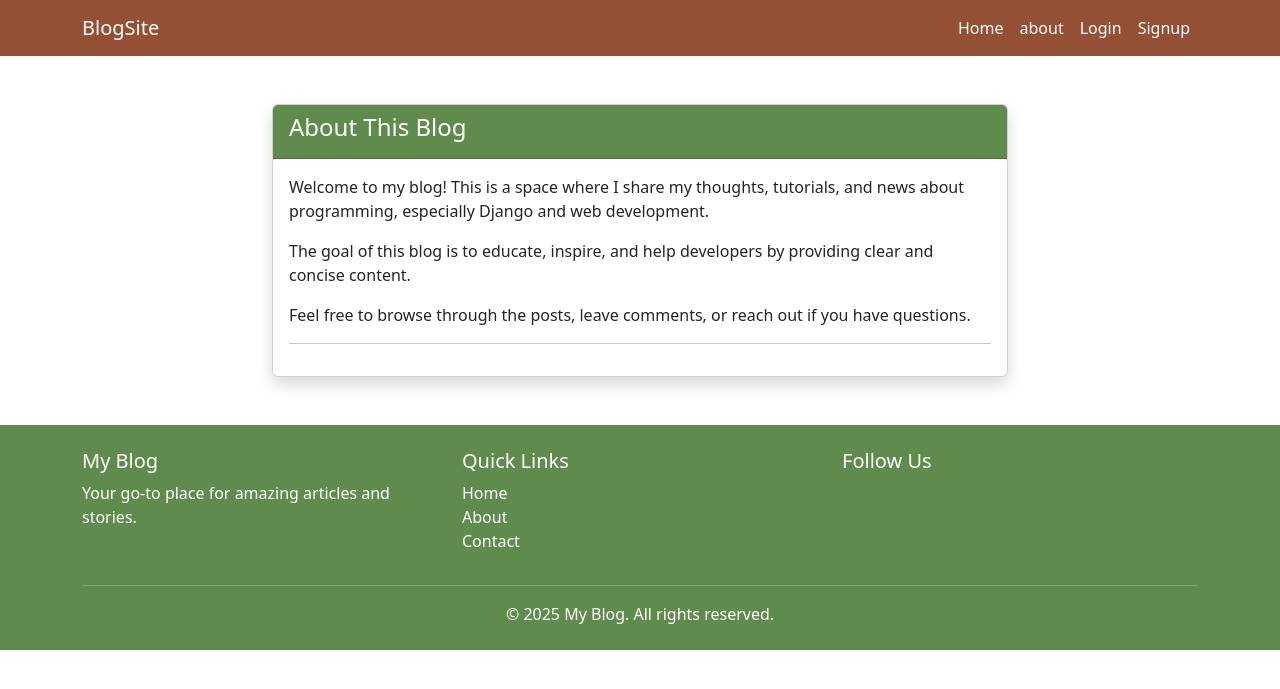
After one commit to RadiAbdelaziz/Django-Blog, a Django app: page /accounts/about/ in a window 1280 px wide. The commit adds this page. Shown: the top 689 px of the page. Run offline with Django 5.2, Linux system fonts and the light colour scheme.

```diff
--- a/accounts/urls.py
+++ b/accounts/urls.py
@@ -1,9 +1,9 @@
 from django.urls import path
-from accounts.views import register_view , login_view , logout_view , updated_view
-
+from . import views
 urlpatterns = [
-    path("register/" , register_view , name="register" ),
-    path("login/" , login_view , name="login" ),
-    path("logout/" , logout_view , name="logout" ),
-    path("update/" , updated_view , name="update" ),
+    path("register/" , views.register_view , name="register" ),
+    path("login/" , views.login_view , name="login" ),
+    path("logout/" , views.logout_view , name="logout" ),
+    path("update/" , views.updated_view , name="update" ),
+    path("about/" , views.about_view , name="about" ),
 ]
--- a/accounts/views.py
+++ b/accounts/views.py
@@ -50,3 +50,6 @@ def updated_view(req):
         form = UpdatedForm()
 
     return render(req, "accounts/update_user.html" , {"form" : form})
+
+def about_view(req):
+    return render (req , "blog/about.html")
--- a/static/css/main.css
+++ b/static/css/main.css
@@ -28,7 +28,9 @@
 .btn-success {
     background-color: var(--first-color) !important;
 }
-
+.card-header {
+    background-color: var(--first-color) !important;
+}
 
 footer {
     background-color: var(--first-color);
--- a/templates/base.html
+++ b/templates/base.html
@@ -24,7 +24,7 @@
           <a class="nav-link  text-white" aria-current="page" href="{%  url 'show_post'  %}">Home</a>
         </li>
         <li class="nav-item">
-          <a class="nav-link  text-white" href="#">about</a>
+          <a class="nav-link  text-white" href="{% url 'about' %}">about</a>
         </li>
         <li class="nav-item">
           {% if user.is_authenticated %}
--- /dev/null
+++ b/templates/blog/about.html
@@ -0,0 +1,22 @@
+{% extends 'base.html' %}
+
+{% block content %}
+<div class="container mt-5">
+    <div class="row justify-content-center">
+        <div class="col-md-8">
+            <div class="card shadow">
+                <div class="card-header text-white" style="background-color: #FF9A9A;">
+                    <h4 class="title">About This Blog</h4>
+                </div>
+                <div class="card-body">
+                    <p>Welcome to my blog! This is a space where I share my thoughts, tutorials, and news about programming, especially Django and web development.</p>
+                    <p>The goal of this blog is to educate, inspire, and help developers by providing clear and concise content.</p>
+                    <p>Feel free to browse through the posts, leave comments, or reach out if you have questions.</p>
+                    <hr>
+
+                </div>
+            </div>
+        </div>
+    </div>
+</div>
+{% endblock %}
```
Also changed, not shown: db.sqlite3.
